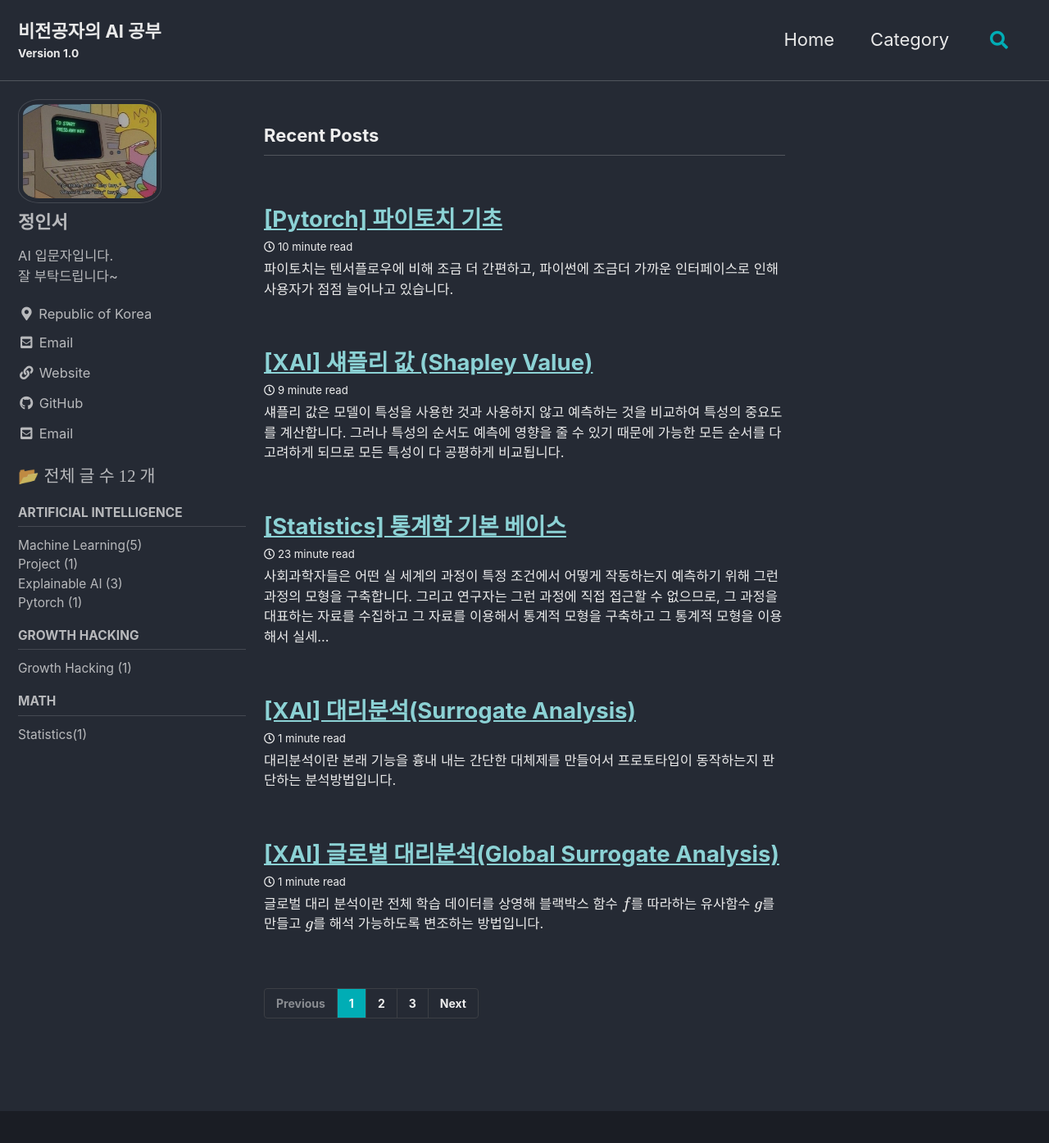
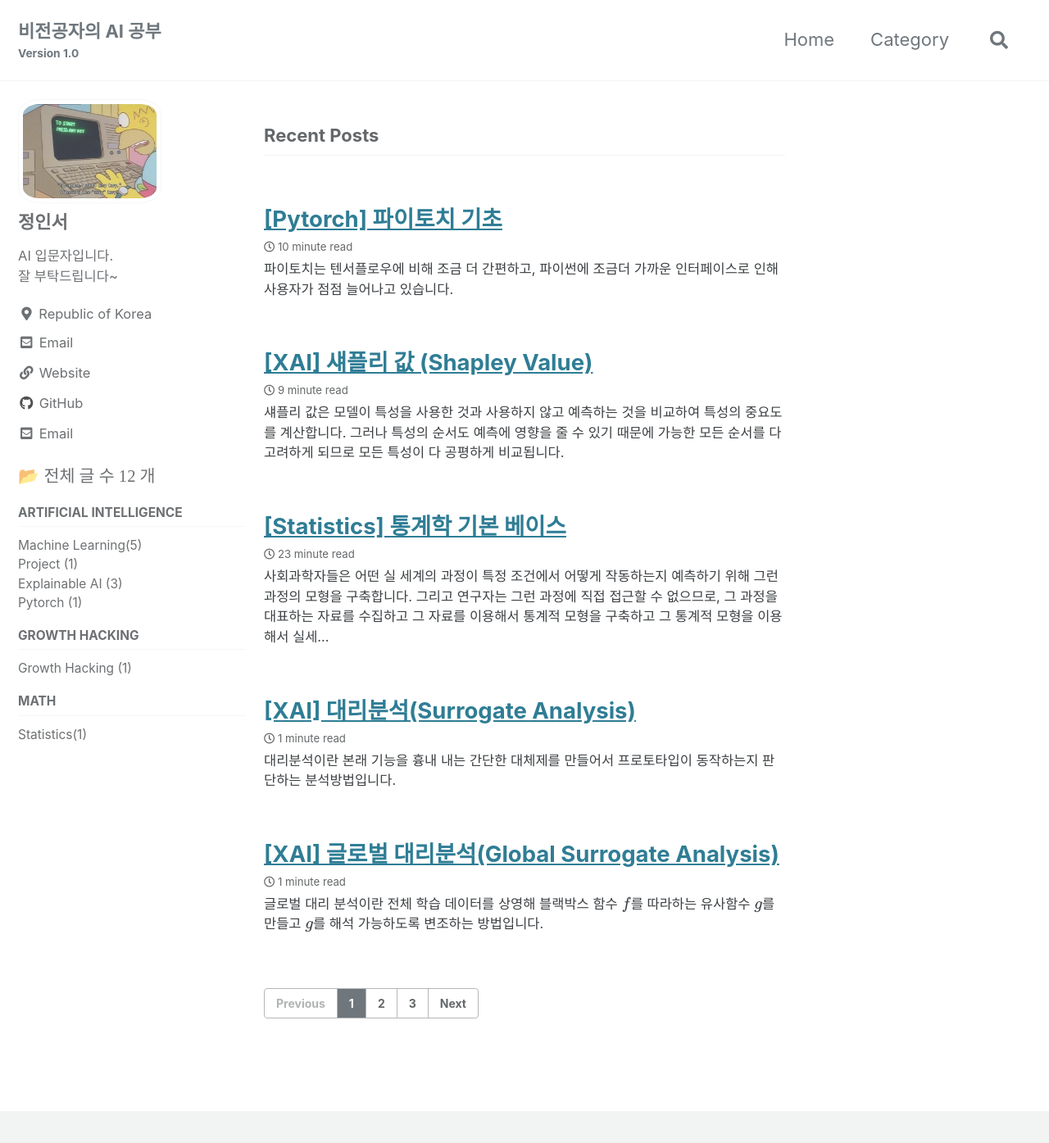
Before and after one commit to Inwest0402/Inwest0402.github.io, a Jekyll site: the page built from index.html, in a window 1280 px wide and 1400 px high. Shown: the top 1395 px of the window at 82% size. Built offline with Jekyll 4.4.1, drawn with Linux system fonts in a browser that asks for light colours; cached includes are drawn as plain includes; formulas are drawn with MathJax 3; the list of posts is cut into pages by our own code.

Commit message:
[2022-04-02] 코드블록 색깔 변경

```diff
--- a/_config.yml
+++ b/_config.yml
@@ -1,6 +1,6 @@
 # 기본 설명 https://mmistakes.github.io/minimal-mistakes/docs/configuration/
 
-minimal_mistakes_skin    : "dark" # 태마 색 설정 "air", "aqua", "contrast", "dark", "dirt", "neon", "mint", "plum", "sunrise"
+minimal_mistakes_skin    : "default" # 태마 색 설정 "air", "aqua", "contrast", "dark", "dirt", "neon", "mint", "plum", "sunrise"
 
 # Site Settings
 locale                   : #"ko-KR"
--- a/_sass/minimal-mistakes/_base.scss
+++ b/_sass/minimal-mistakes/_base.scss
@@ -168,8 +168,9 @@
   padding-top: 0.1rem;
   padding-bottom: 0.1rem;
   font-size: 0.8em;
-  background: $code-background-color;
+  background: #F9F2F4;
   border-radius: $border-radius;
+  color :#C72542;
 
   &:before,
   &:after {
--- a/_sass/minimal-mistakes/skins/_contrast.scss
+++ b/_sass/minimal-mistakes/skins/_contrast.scss
@@ -8,7 +8,7 @@
 $primary-color: #ff0000 !default;
 $border-color: mix(#fff, $text-color, 75%) !default;
 $footer-background-color: #000 !default;
-$link-color: #0000ff !default;
+$link-color: #9999ff !default;
 $masthead-link-color: $text-color !default;
 $masthead-link-color-hover: $text-color !default;
 $navicon-link-color-hover: mix(#fff, $text-color, 80%) !default;
@@ -31,6 +31,10 @@
 $base0e: #ff73fd !default;
 $base0f: #b18a3d !default;
 
+.page__title{
+  color: $link-color;
+}
+
 .page__content {
   .notice,
   .notice--primary,
```
